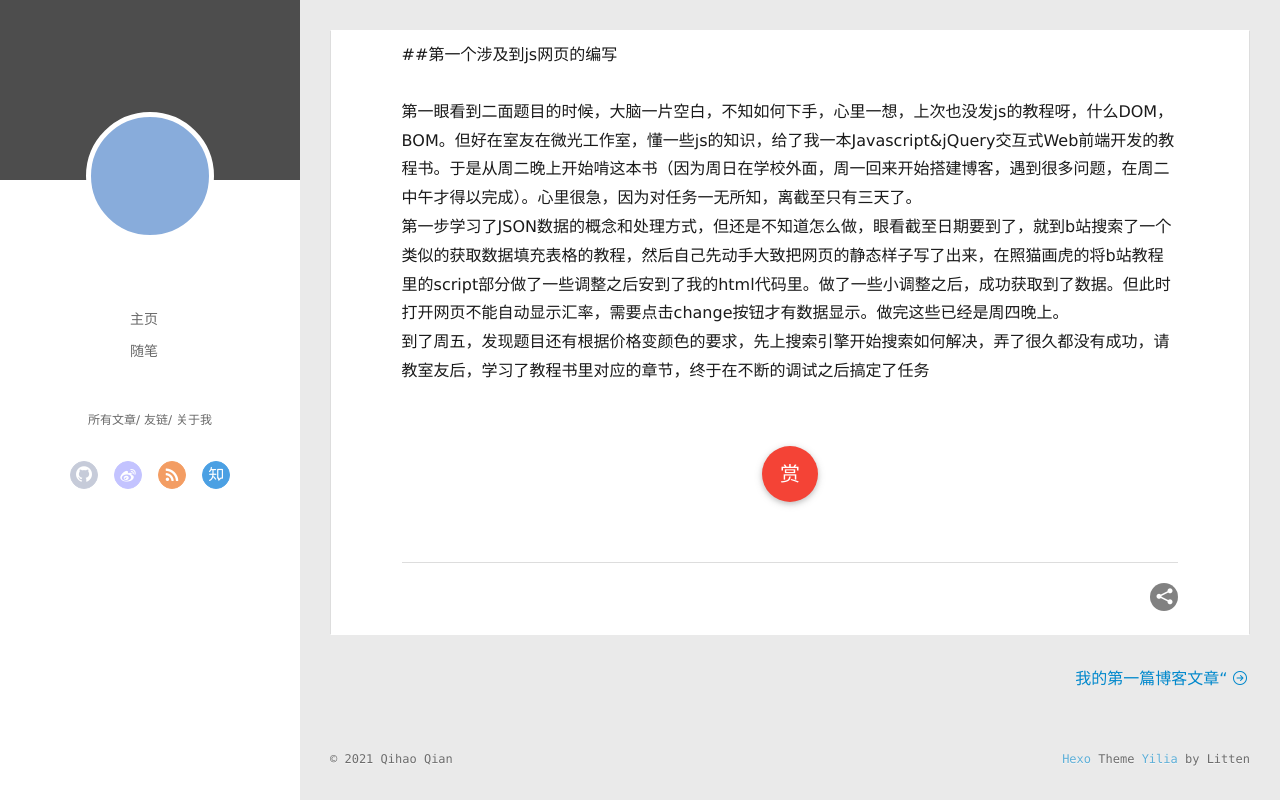
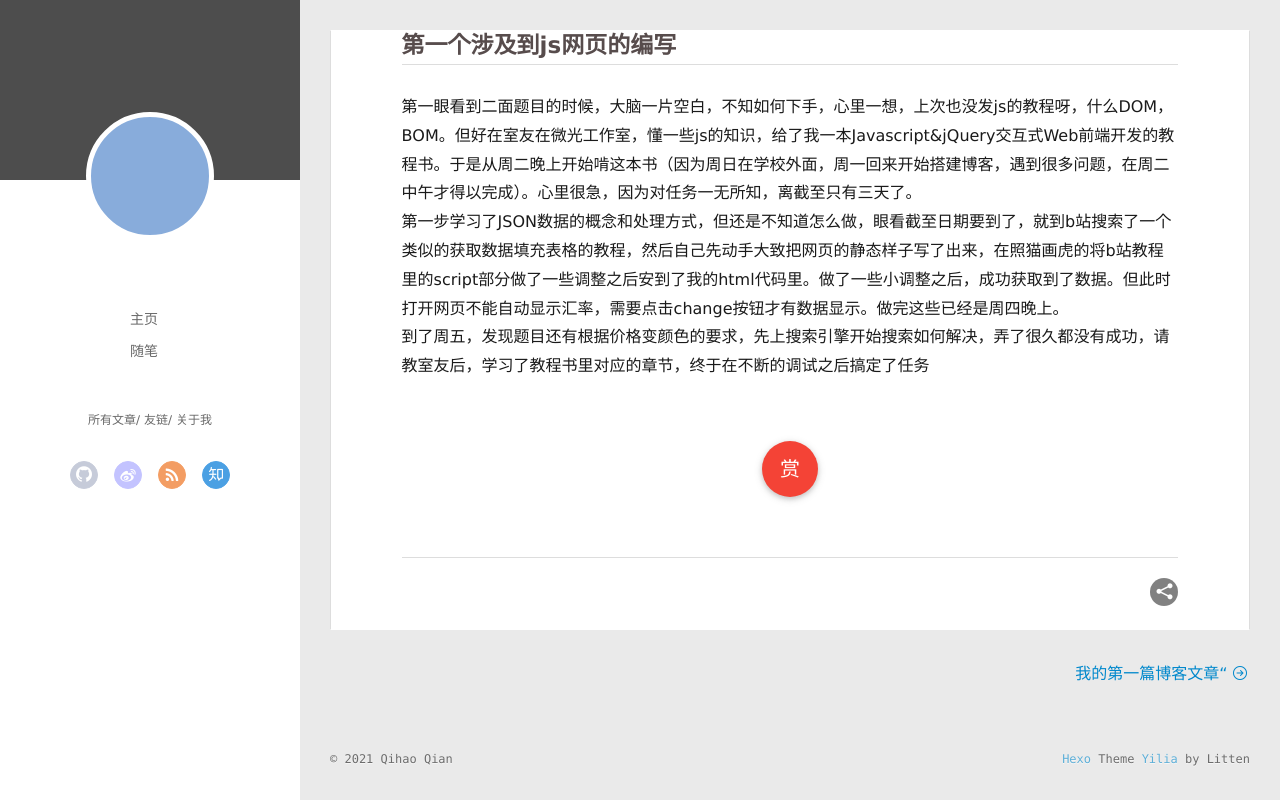
Before and after one commit to QQH00/QQH00.github.io, a plain HTML site: page 2021/04/14/first-blog/index.html in a window 1280 px wide. Drawn offline with Linux system fonts and the light colour scheme; no server answers.

Commit message:
Site updated: 2021-04-16 19:40:27

```diff
--- a/2021/04/14/first-blog/index.html
+++ b/2021/04/14/first-blog/index.html
@@ -8,15 +8,15 @@
   <link rel="dns-prefetch" href="http://example.com">
   <title>钱琪豪的个人博客</title>
   <meta name="viewport" content="width=device-width, initial-scale=1, maximum-scale=1">
-  <meta name="description" content="##第一个涉及到js网页的编写 第一眼看到二面题目的时候，大脑一片空白，不知如何下手，心里一想，上次也没发js的教程呀，什么DOM，BOM。但好在室友在微光工作室，懂一些js的知识，给了我一本Javascript&amp;jQuery交互式Web前端开发的教程书。于是从周二晚上开始啃这本书（因为周日在学校外面，周一回来开始搭建博客，遇到很多问题，在周二中午才得以完成）。心里很急，因为对任务一无所知">
+  <meta name="description" content="第一个涉及到js网页的编写第一眼看到二面题目的时候，大脑一片空白，不知如何下手，心里一想，上次也没发js的教程呀，什么DOM，BOM。但好在室友在微光工作室，懂一些js的知识，给了我一本Javascript&amp;jQuery交互式Web前端开发的教程书。于是从周二晚上开始啃这本书（因为周日在学校外面，周一回来开始搭建博客，遇到很多问题，在周二中午才得以完成）。心里很急，因为对任务一无所知，离截">
 <meta property="og:type" content="article">
 <meta property="og:title" content="钱琪豪的个人博客">
 <meta property="og:url" content="http://example.com/2021/04/14/first-blog/index.html">
 <meta property="og:site_name" content="钱琪豪的个人博客">
-<meta property="og:description" content="##第一个涉及到js网页的编写 第一眼看到二面题目的时候，大脑一片空白，不知如何下手，心里一想，上次也没发js的教程呀，什么DOM，BOM。但好在室友在微光工作室，懂一些js的知识，给了我一本Javascript&amp;jQuery交互式Web前端开发的教程书。于是从周二晚上开始啃这本书（因为周日在学校外面，周一回来开始搭建博客，遇到很多问题，在周二中午才得以完成）。心里很急，因为对任务一无所知">
+<meta property="og:description" content="第一个涉及到js网页的编写第一眼看到二面题目的时候，大脑一片空白，不知如何下手，心里一想，上次也没发js的教程呀，什么DOM，BOM。但好在室友在微光工作室，懂一些js的知识，给了我一本Javascript&amp;jQuery交互式Web前端开发的教程书。于是从周二晚上开始啃这本书（因为周日在学校外面，周一回来开始搭建博客，遇到很多问题，在周二中午才得以完成）。心里很急，因为对任务一无所知，离截">
 <meta property="og:locale" content="en_US">
 <meta property="article:published_time" content="2021-04-14T05:51:30.486Z">
-<meta property="article:modified_time" content="2021-04-16T11:35:33.130Z">
+<meta property="article:modified_time" content="2021-04-16T11:39:58.459Z">
 <meta property="article:author" content="Qihao Qian">
 <meta name="twitter:card" content="summary">
 
@@ -159,8 +159,7 @@
 
     <div class="article-entry" itemprop="articleBody">
 
-        <p>##第一个涉及到js网页的编写</p>
-<p>第一眼看到二面题目的时候，大脑一片空白，不知如何下手，心里一想，上次也没发js的教程呀，什么DOM，BOM。但好在室友在微光工作室，懂一些js的知识，给了我一本Javascript&amp;jQuery交互式Web前端开发的教程书。于是从周二晚上开始啃这本书（因为周日在学校外面，周一回来开始搭建博客，遇到很多问题，在周二中午才得以完成）。心里很急，因为对任务一无所知，离截至只有三天了。<br>第一步学习了JSON数据的概念和处理方式，但还是不知道怎么做，眼看截至日期要到了，就到b站搜索了一个类似的获取数据填充表格的教程，然后自己先动手大致把网页的静态样子写了出来，在照猫画虎的将b站教程里的script部分做了一些调整之后安到了我的html代码里。做了一些小调整之后，成功获取到了数据。但此时打开网页不能自动显示汇率，需要点击change按钮才有数据显示。做完这些已经是周四晚上。<br>到了周五，发现题目还有根据价格变颜色的要求，先上搜索引擎开始搜索如何解决，弄了很久都没有成功，请教室友后，学习了教程书里对应的章节，终于在不断的调试之后搞定了任务</p>
+        <h2 id="第一个涉及到js网页的编写"><a href="#第一个涉及到js网页的编写" class="headerlink" title="第一个涉及到js网页的编写"></a>第一个涉及到js网页的编写</h2><p>第一眼看到二面题目的时候，大脑一片空白，不知如何下手，心里一想，上次也没发js的教程呀，什么DOM，BOM。但好在室友在微光工作室，懂一些js的知识，给了我一本Javascript&amp;jQuery交互式Web前端开发的教程书。于是从周二晚上开始啃这本书（因为周日在学校外面，周一回来开始搭建博客，遇到很多问题，在周二中午才得以完成）。心里很急，因为对任务一无所知，离截至只有三天了。<br>第一步学习了JSON数据的概念和处理方式，但还是不知道怎么做，眼看截至日期要到了，就到b站搜索了一个类似的获取数据填充表格的教程，然后自己先动手大致把网页的静态样子写了出来，在照猫画虎的将b站教程里的script部分做了一些调整之后安到了我的html代码里。做了一些小调整之后，成功获取到了数据。但此时打开网页不能自动显示汇率，需要点击change按钮才有数据显示。做完这些已经是周四晚上。<br>到了周五，发现题目还有根据价格变颜色的要求，先上搜索引擎开始搜索如何解决，弄了很久都没有成功，请教室友后，学习了教程书里对应的章节，终于在不断的调试之后搞定了任务</p>
 
 
 
```
Also changed, not shown: index.html (+1 -2 lines).
